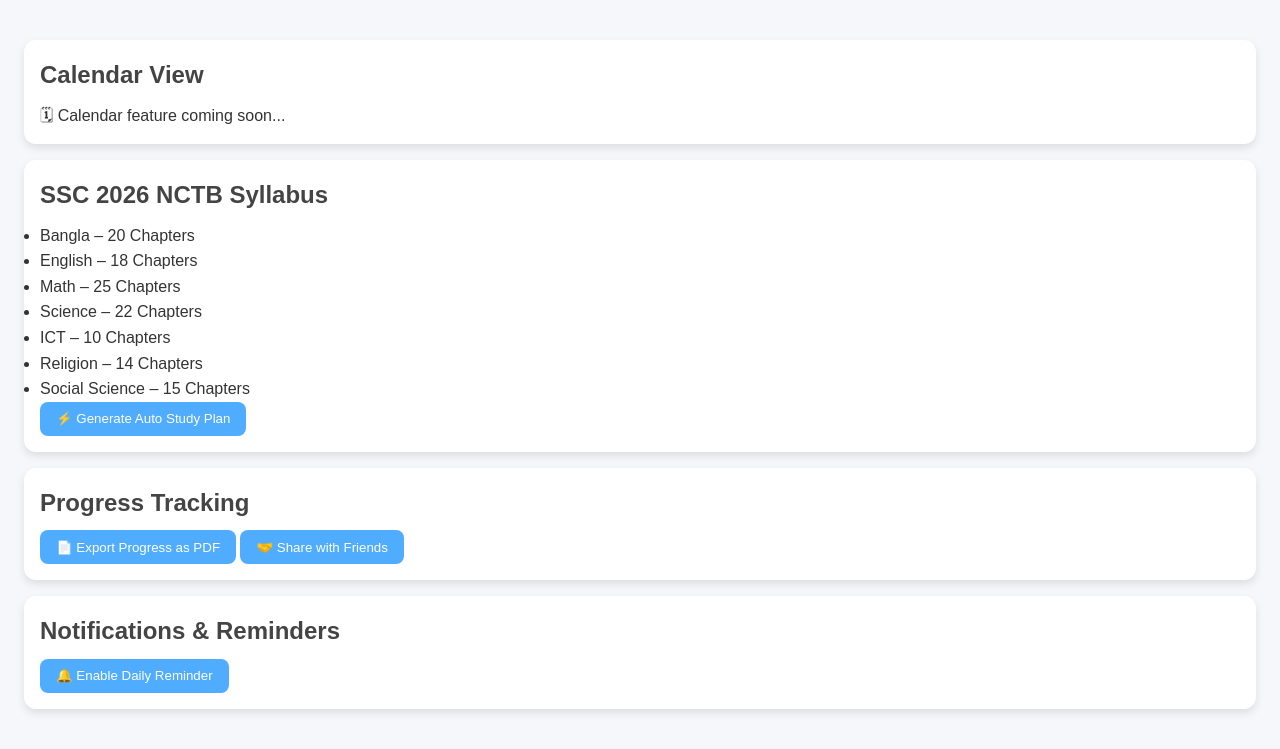
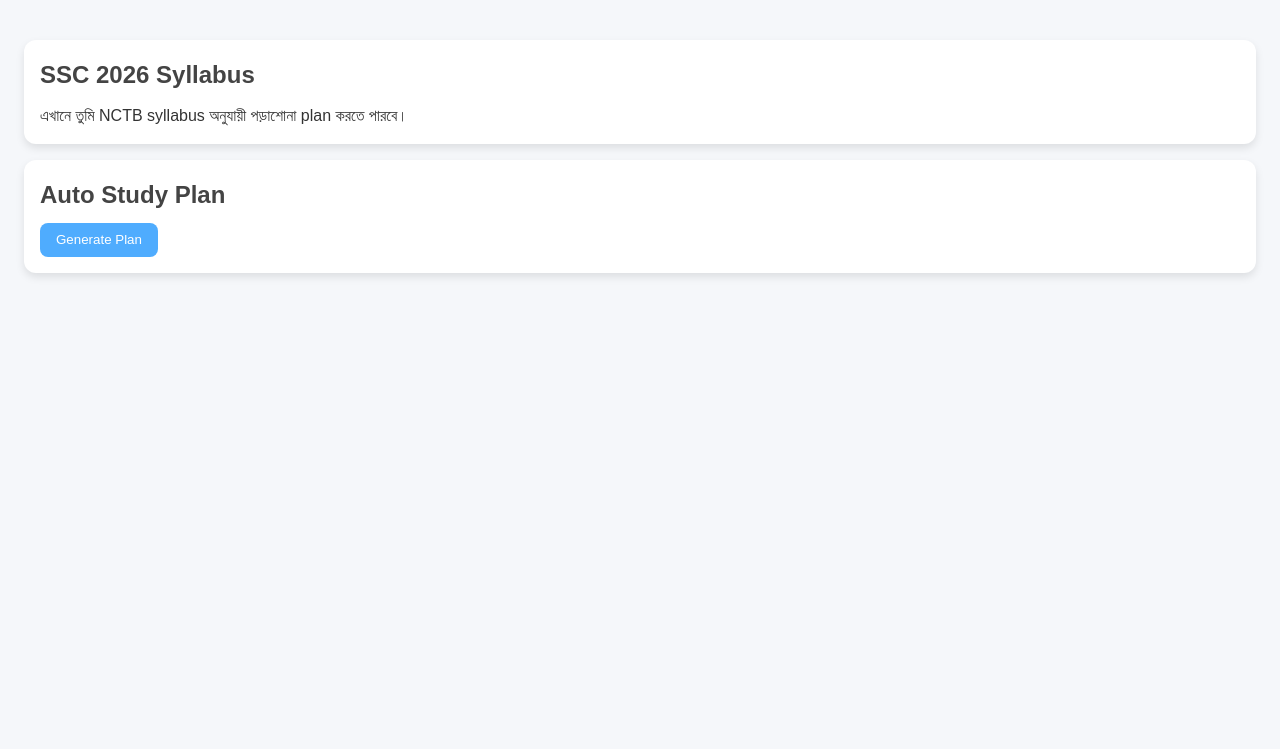
Before and after one commit to justdoitbro29-cmd/ramin-study-planner, a plain HTML site: page index.html in a window 1280 px wide. Shown: the part 83-832 px from the top of the page. After the commit the page ends 800 px from the top, so only its background shows below. Drawn offline with Linux system fonts and the light colour scheme.

Commit message:
Update index.html

```diff
--- a/index.html
+++ b/index.html
@@ -1,13 +1,13 @@
 <!DOCTYPE html>
 <html lang="en">
 <head>
-  <meta charset="UTF-8" />
-  <meta name="viewport" content="width=device-width, initial-scale=1.0" />
+  <meta charset="UTF-8">
+  <meta name="viewport" content="width=device-width, initial-scale=1.0">
   <title>Ramin Study Planner</title>
-  <link rel="stylesheet" href="style.css" />
+  <link rel="stylesheet" href="style.css">
 </head>
 <body>
-  <!-- Animation Screen -->
+  <!-- Splash Screen -->
   <div id="splash-screen">
     <h1 class="splash-text">Ramin</h1>
   </div>
@@ -15,40 +15,19 @@
   <!-- Main App -->
   <div id="app" style="display: none;">
     <header>
-      <h1>📚 Ramin Study Planner</h1>
+      <h1>📘 Ramin's Study Planner</h1>
     </header>
 
     <main>
-      <section id="calendar">
-        <h2>Calendar View</h2>
-        <div id="calendar-container">
-          <p>🗓 Calendar feature coming soon...</p>
-        </div>
+      <section>
+        <h2>SSC 2026 Syllabus</h2>
+        <p>এখানে তুমি NCTB syllabus অনুযায়ী পড়াশোনা plan করতে পারবে।</p>
       </section>
 
-      <section id="syllabus">
-        <h2>SSC 2026 NCTB Syllabus</h2>
-        <ul>
-          <li>Bangla – 20 Chapters</li>
-          <li>English – 18 Chapters</li>
-          <li>Math – 25 Chapters</li>
-          <li>Science – 22 Chapters</li>
-          <li>ICT – 10 Chapters</li>
-          <li>Religion – 14 Chapters</li>
-          <li>Social Science – 15 Chapters</li>
-        </ul>
-        <button id="generate-plan-btn">⚡ Generate Auto Study Plan</button>
-      </section>
-
-      <section id="progress">
-        <h2>Progress Tracking</h2>
-        <button id="export-btn">📄 Export Progress as PDF</button>
-        <button id="share-btn">🤝 Share with Friends</button>
-      </section>
-
-      <section id="notifications">
-        <h2>Notifications & Reminders</h2>
-        <button id="notify-btn">🔔 Enable Daily Reminder</button>
+      <section>
+        <h2>Auto Study Plan</h2>
+        <button onclick="generatePlan()">Generate Plan</button>
+        <div id="plan-output"></div>
       </section>
     </main>
   </div>
```
